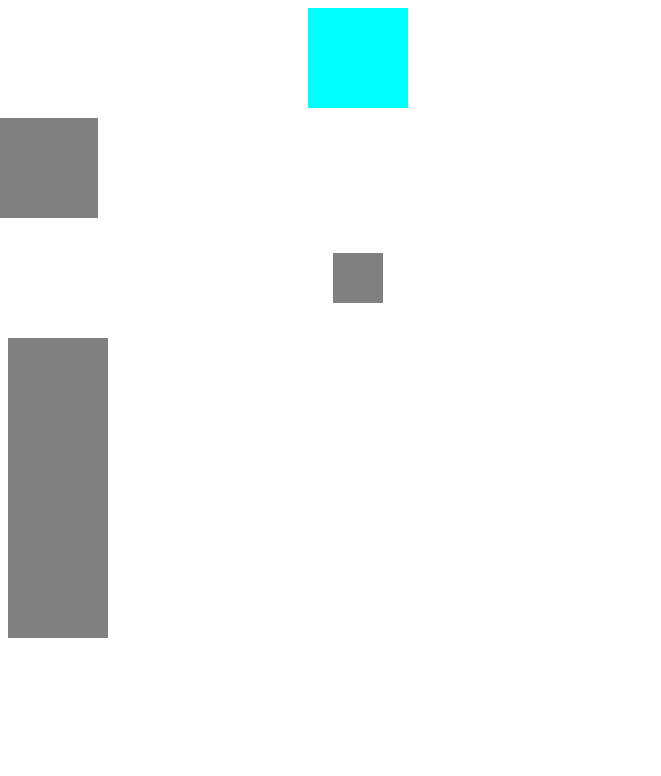
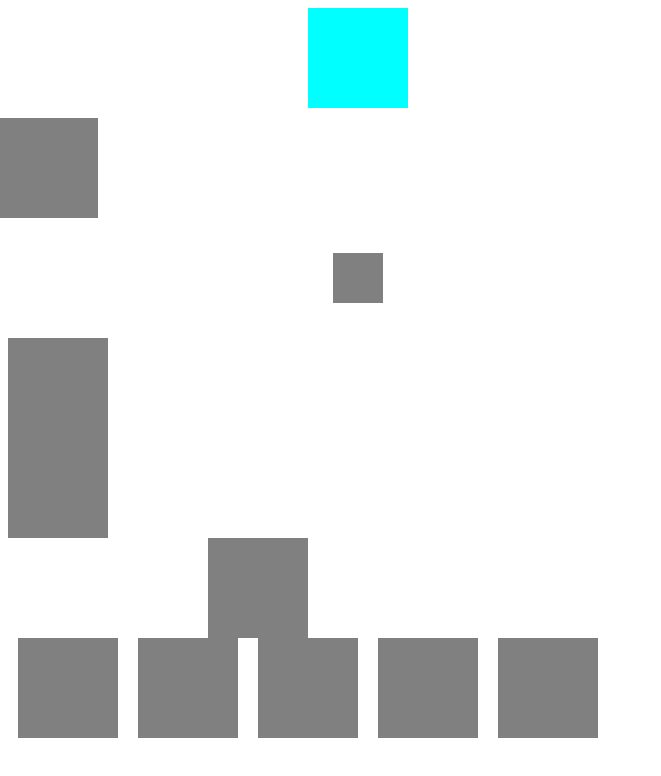
Before and after one commit to 2k54/etc, a plain HTML site: page gsap/index.html in a window 1280 px wide. Shown: the whole page, without its empty margins (0-661 px from the left). Drawn offline with nearby package versions, Linux system fonts and the light colour scheme; files that its build step writes are made by us from their sources.

Commit message:
staggersとdelay

```diff
--- a/gsap/index.html
+++ b/gsap/index.html
@@ -19,6 +19,16 @@
   <div id="test3" class="fromto">
     <div class="box1 box"></div>
   </div>
+  <div id="test4" class="ease">
+    <div class="box1 box"></div>
+  </div>
+  <div id="test5" class="stagger">
+    <div class="box"></div>
+    <div class="box"></div>
+    <div class="box"></div>
+    <div class="box"></div>
+    <div class="box"></div>
+  </div>
   <script>
     gsap.to("#test1 .box", {duration: 2, x: 300});
     // gsap.to(".box3", {duration: 5, x: '20%'});
@@ -28,7 +38,20 @@
 
     gsap.from("#test2 .box", {duration: 3, x: 300, opacity: 0, scale: 0.5});
 
-    gsap.fromTo("#test3 .box", {width: 0, height: 0}, {duration: 1.5, width: 100, height: 200});
+    // gsap.fromTo("#test3 .box", {width: 0, height: 0}, {duration: 1.5, width: 100, height: 200});
+
+    gsap.to("#test4 .box", {duration: 2, x: 200, ease: "bounce"});
+
+    gsap.from("#test5 .box", {
+      duration: 2,
+      scale: 0.5,
+      opacity: 0,
+      delay: 0.5,
+      stagger: 0.2, // ←これ！
+      ease: "elastic",
+      force3D: true
+    });
+
 
   </script>
 </body>
--- a/gsap/main.scss
+++ b/gsap/main.scss
@@ -20,3 +20,20 @@
     background-color: gray;
   }
 }
+#test4 {
+  > .box {
+    width: 100px;
+    height: 100px;
+    background-color: gray;
+  }
+}
+#test5 {
+  display: flex;
+  flex-wrap: nowrap;
+  > .box {
+    margin: 0 10px;
+    width: 100px;
+    height: 100px;
+    background-color: gray;
+  }
+}
```
Also changed, not shown: gsap/memo.md (+31 -0 lines).
